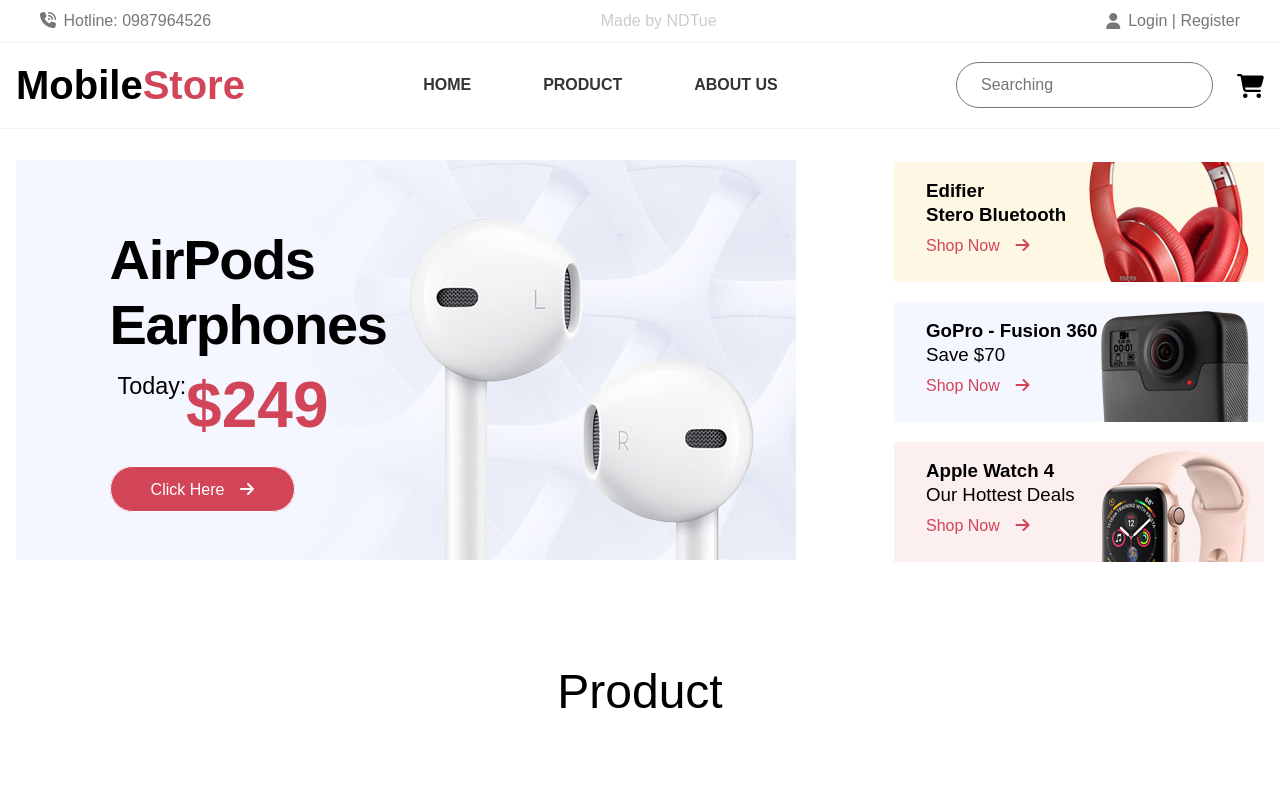
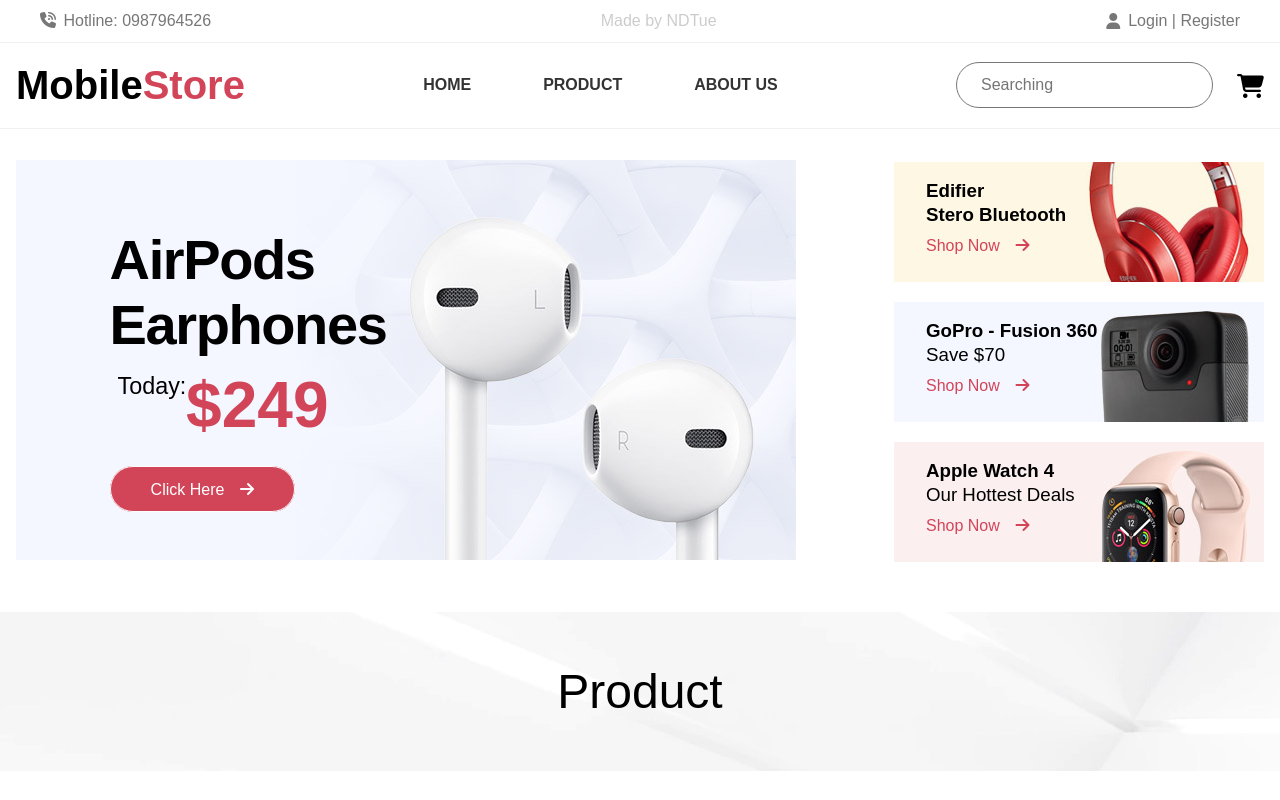
Before and after one commit to NDTue/MobileStore, a plain HTML site: page index.html in a window 1280 px wide. Shown: the top 800 px of the page. Drawn offline with Linux system fonts and the light colour scheme.

Commit message:
fix bg-img product

```diff
--- a/assets/css/style.css
+++ b/assets/css/style.css
@@ -309,12 +309,12 @@ hr{
     display: flex;
     justify-content: center;
     padding: 52px 0;
-    background-image: url('./assets/img/product-banner.jpg');
-    background-image: url('/Assignment/assets/img/product-banner.jpg');
+    background-image: url('../img/product-banner.jpg');
+    /* background-image: url('/Assignment/assets/img/product-banner.jpg'); */
 
 }
 
-#product .product-section-title{
+#product .product-section-title {
     font-size: 3rem;
 }
 
```
Also changed, not shown: index.html (+3 -1 lines).
